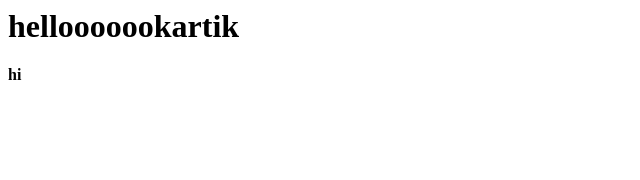
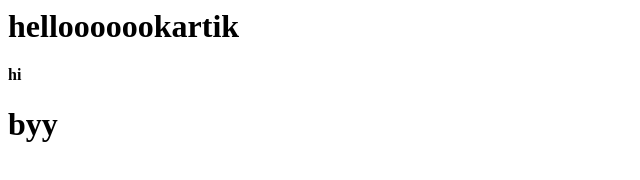
Before and after one commit to kartikphopase/sanjivani, a plain HTML site: page index.html in a window 1280 px wide. Shown: the full height of the page, 0-640 px from the left. Drawn offline with Linux system fonts and the light colour scheme.

Commit message:
Update index.html

```diff
--- a/index.html
+++ b/index.html
@@ -1,2 +1,3 @@
 <h1>hellooooookartik</h1>
 <b>hi</b>
+<h1>byy</h1>
```
